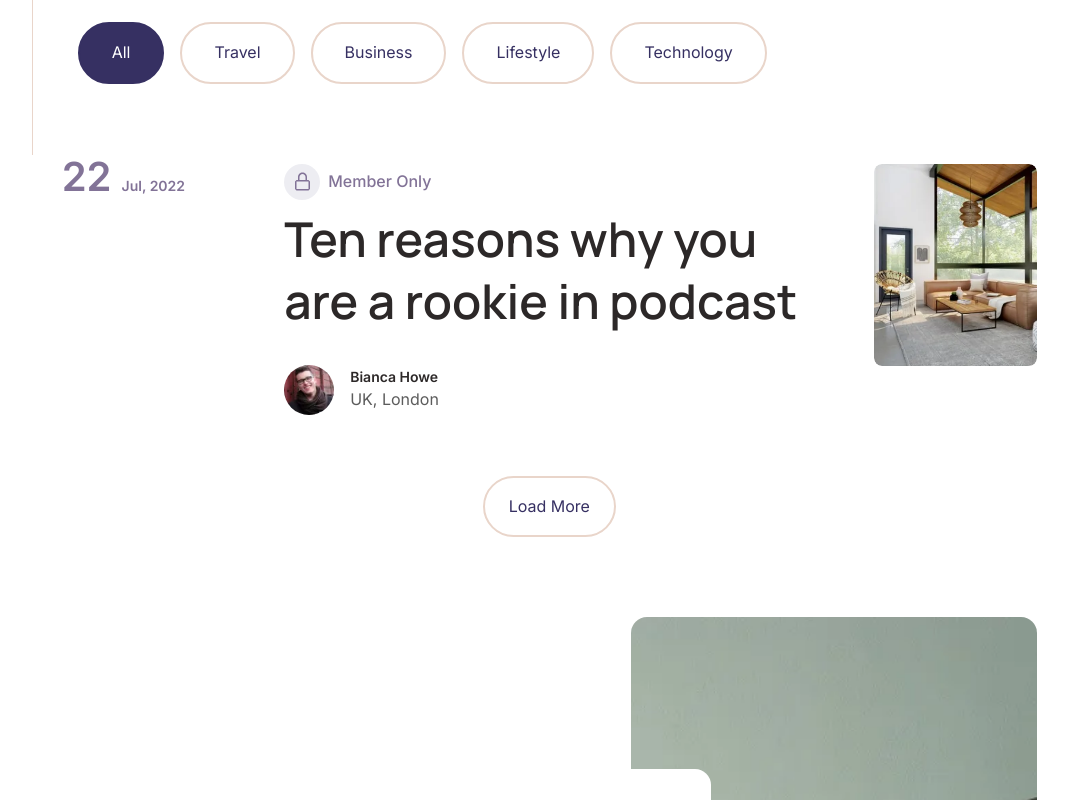
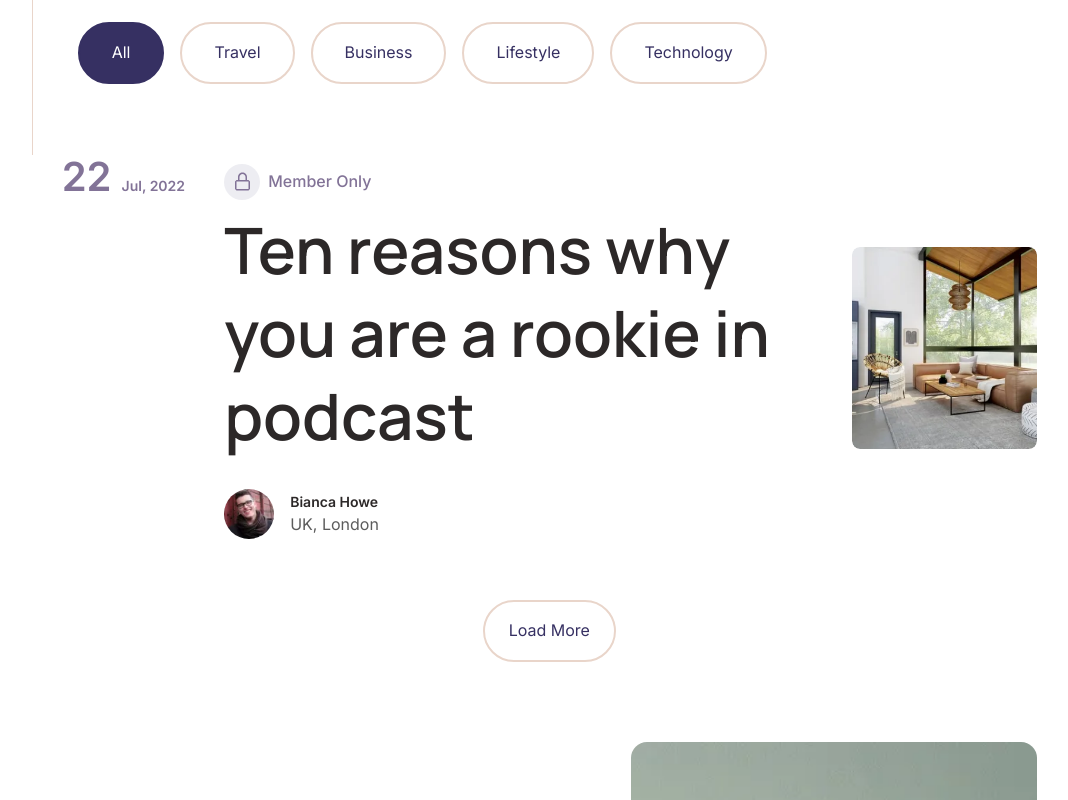
Before and after one commit to themeix/html-nokum, a website: page index.html in a window 1280 px wide. Shown: the part 645-1445 px from the top of the page, without its empty margins (195-1263 px from the left). Drawn offline with Linux system fonts and the light colour scheme.

Commit message:
blog item add

```diff
--- a/index.html
+++ b/index.html
@@ -210,13 +210,22 @@
          <div class=" nokum-container">
             <div class="blog-post-all  explore-nokum-container">
 
+<div class="blog-post-item xl:grid xl:grid-cols-12">
 
-            <div class=" blog-post-box md:grid md:grid-cols-12  border-b border-orange-300 lg:mb-15 mb-10 group items-center xl:items-start">
+               <div class="col-span-2 hidden xl:block">
+                  <div class="publish-date lg:mb-8">
+                     <p class="font-semibold xl:text-4xl lg:text-3xl  text-purple-300">22 <span
+                           class="text-sm">Jul, 2022</span></p>
+                  </div>
+               </div>
 
-               <div class="xl:col-span-2  md:col-span-4  mb-8 md:mb-0 md:order-last">
+               <div class="col-span-10">
+            <div class=" blog-post-box md:grid md:grid-cols-12 gap-6  border-b border-orange-300 lg:mb-15 mb-10 group items-center ">
+
+               <div class="  md:col-span-3  mb-8 md:mb-0 md:order-last">
                   <div class="blog-post-images-box relative overflow-hidden rounded-md lg:inline-block w-full">
 
-                        <a href="single.html"><img class=" w-full h-79 lg:h-50.5 object-cover rounded-md transition duration-500  group-hover:scale-125" src="assets/images/blog-post-images.webp" alt="images"></a>
+                        <a href="single.html"><img class=" w-full h-79  md:h-50.5 object-cover rounded-md transition duration-500  group-hover:scale-125" src="assets/images/blog-post-images.webp" alt="images"></a>
                         <div class="badge-lock arif-test absolute bottom-0 p-8 md-min-768:hidden ">
 
                            <p class="font-medium flex items-center text-purple-300 md:hidden"><span class="mr-2 bg-gray-200 w-9 h-9 flex items-center justify-center rounded-full"><svg
@@ -231,15 +240,8 @@
                   </div>
 
                </div>
-
-               <div class="col-span-2 hidden xl:block">
-                  <div class="publish-date lg:mb-8">
-                     <p class="font-semibold xl:text-4xl lg:text-3xl  text-purple-300">22 <span
-                           class="text-sm">Jul, 2022</span></p>
-                  </div>
-               </div>
-               <div class="lg:col-span-8 md:col-span-8 ">
-                  <div class="post-right xl:px-15  md:pr-6">
+               <div class="  md:col-span-9  ">
+                  <div class="post-right ">
 
                      <div class="post-top">
                         <div class="member-badge flex ">
@@ -265,7 +267,7 @@
 
                         </div>
                         <div class="post-title">
-                           <h2 class="lg:text-5xl md:5xl  text-3xl font-semibold lg:pt-2 pt-4 text-stone-900 "><a class="underline-hover" href="single.html">Ten reasons why you are a rookie in
+                           <h2 class="xl:text-6xl lg:text-5xl md:text-4xl  text-3xl font-semibold lg:pt-2 pt-4 text-stone-900 "><a class="underline-hover" href="single.html">Ten reasons why you are a rookie in
                               podcast</a></h2>
                            </div>
 
@@ -283,12 +285,16 @@
                      </div>
 
                   </div>
-               </div>
 
-            </div>
+</div>
 
 
 
+            </div>
+         </div>
+
+
+</div>
 
          </div>
          <div class="blog-post-button text-center">
```
Also changed, not shown: assets/css/app.min.css, assets/css/tailwind.css, assets/css/tailwind.min.css.
